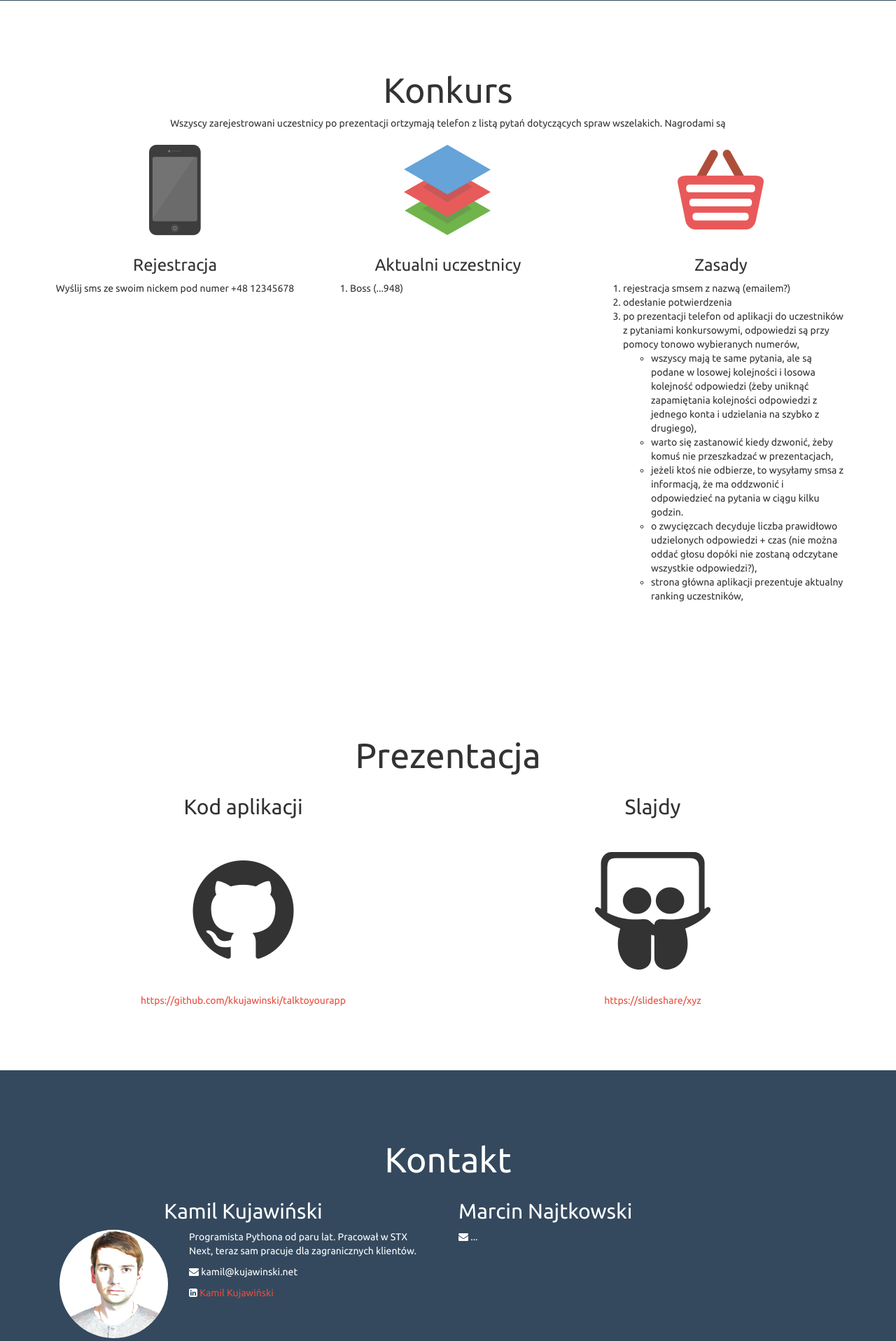
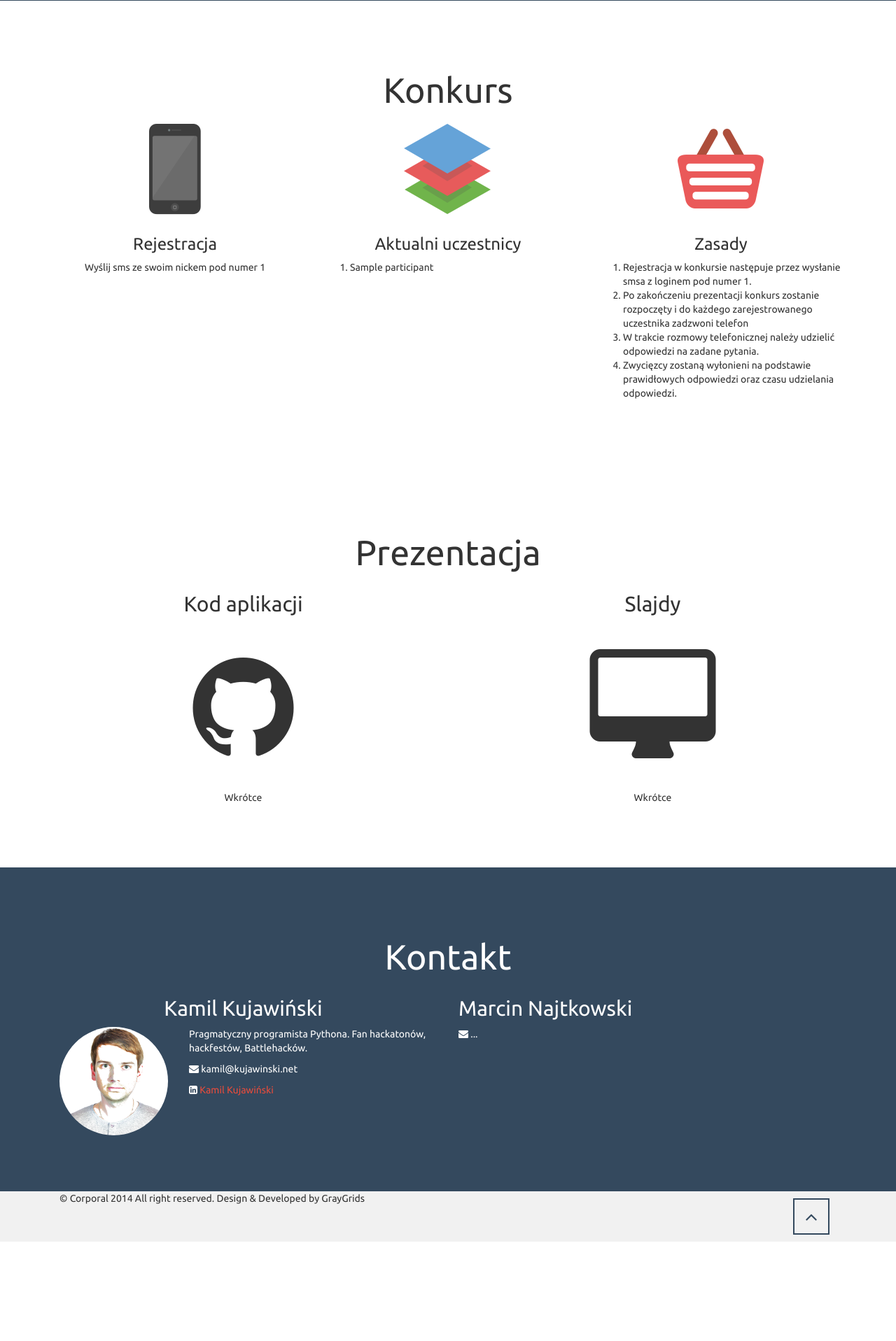
Before and after one commit to kkujawinski/talktoyourapp, a Python web app: template home/jinja2/home/home.html in a window 1280 px wide. Shown: the part 636-2553 px from the top of the page at 70% size. After the commit the page ends 2411 px from the top, so only its background shows below. Run offline with Jinja, Linux system fonts and the light colour scheme; the template is opened without the code that fills it: most values are stand-ins (such as "Sample title", 1, 10 or a date in 2020); some libraries are stand-ins or nearby versions.

Commit message:
Template updates

```diff
--- a/home/jinja2/home/home.html
+++ b/home/jinja2/home/home.html
@@ -90,13 +90,11 @@
         <div class="container text-center">
             <div class="row">
                 <h1 class="title">Konkurs</h1>
-                <p>Wszyscy zarejestrowani uczestnicy po prezentacji ortzymają telefon z listą pytań dotyczących spraw wszelakich. Nagrodami są</p>
-
                 <div class="col-lg-4 col-md-4 col-sm-4 col-xs-12">
                     <div class="service-item">
                         <img src="{{ static('assets/img/services/responsive.png') }}" alt="">
                         <h3>Rejestracja</h3>
-                        <p>Wyślij sms ze swoim nickem pod numer +48 12345678</p>
+                        <p>Wyślij sms ze swoim nickem pod numer {{ phone_number }}</p>
                     </div>
                 </div>
                 <div class="col-lg-4 col-md-4 col-sm-4 col-xs-12">
@@ -104,7 +102,9 @@
                         <img src="{{ static('assets/img/services/bs3.png') }}" alt="">
                         <h3>Aktualni uczestnicy</h3>
                         <ol class="text-left">
-                            <li>Boss (...948)</li>
+                            {% for participant in participants %}
+                                <li>{{ participant }}</li>
+                            {% endfor %}
                         </ol>
                     </div>
                 </div>
@@ -113,17 +113,10 @@
                         <img src="{{ static('assets/img/services/free.png') }}" alt="">
                         <h3>Zasady</h3>
                         <ol class="text-left">
-                            <li>rejestracja smsem z nazwą (emailem?)</li>
-                            <li>odesłanie potwierdzenia</li>
-                            <li>po prezentacji telefon od aplikacji do uczestników z pytaniami konkursowymi, odpowiedzi są przy pomocy tonowo wybieranych numerów,
-                                <ul>
-                                    <li>wszyscy mają te same pytania, ale są podane w losowej kolejności i losowa kolejność odpowiedzi (żeby uniknąć zapamiętania kolejności odpowiedzi z jednego konta i udzielania na szybko z drugiego),</li>
-                                    <li>warto się zastanowić kiedy dzwonić, żeby komuś nie przeszkadzać w prezentacjach,</li>
-                                    <li>jeżeli ktoś nie odbierze, to wysyłamy smsa z informacją, że ma oddzwonić i odpowiedzieć na pytania w ciągu kilku godzin.</li>
-                                    <li>o zwycięzcach decyduje liczba prawidłowo udzielonych odpowiedzi + czas (nie można oddać głosu dopóki nie zostaną odczytane wszystkie odpowiedzi?),</li>
-                                    <li>strona główna aplikacji prezentuje aktualny ranking uczestników,</li>
-                                </ul>
-                            </li>
+                            <li>Rejestracja w konkursie następuje przez wysłanie smsa z loginem pod numer {{ phone_number }}.</li>
+                            <li>Po zakończeniu prezentacji konkurs zostanie rozpoczęty i do każdego zarejestrowanego uczestnika zadzwoni telefon</li>
+                            <li>W trakcie rozmowy telefonicznej należy udzielić odpowiedzi na zadane pytania.</li>
+                            <li>Zwycięzcy zostaną wyłonieni na podstawie prawidłowych odpowiedzi oraz czasu udzielania odpowiedzi.</li>
                         </ol>
                     </div>
                 </div>
@@ -142,14 +135,17 @@
                         <div style="font-size: 12em;">
                             <i class="fa fa-github"></i>
                         </div>
+                        Wkrótce
+                        {#
                         <a href="https://github.com/kkujawinski/talktoyourapp">https://github.com/kkujawinski/talktoyourapp</a>
+                        #}
                     </div>
                     <div class="col-sm-6 col-xs-12">
                         <h2>Slajdy</h2>
                         <div style="font-size: 12em;">
-                            <i class="fa fa-slideshare"></i>
+                            <i class="fa fa-desktop"></i>
                         </div>
-                        <a href="">https://slideshare/xyz</a>
+                        Wkrótce
                         <p>
                     </div>
                 </div>
@@ -166,7 +162,7 @@
                     <h2>Kamil Kujawiński</h2>
                     <img src="{{ static('assets/img/kkujawinski_avatar.png') }}" alt="" class="col-md-4 col-sm-5 col-sm-offset-0 col-xs-4 col-xs-offset-4 img-circle">
                     <div class="col-md-8 col-sm-7 col-xs-12 text-left">
-                        <p>Programista Pythona od paru lat. Pracował w STX Next, teraz sam pracuje dla zagranicznych klientów.</p>
+                        <p>Pragmatyczny programista Pythona. Fan hackatonów, hackfestów, Battlehacków.</p>
                         <p><i class="fa fa-envelope"></i> kamil@kujawinski.net</p>
                         <p><i class="fa fa-linkedin-square"></i> <a href="https://pl.linkedin.com/in/kkujawinski">Kamil Kujawiński</a></p>
                     </div>
@@ -182,7 +178,7 @@
     <div id="copyright">
         <div class="container">
             <div class="col-md-10">
-                <p>© Corporal 2014 All right reserved. Design & Developed by <a href="http://graygrids.com">GrayGrids</a></p>
+                <p>© Corporal 2014 All right reserved. Design &amp; Developed by <a href="http://graygrids.com">GrayGrids</a></p>
             </div>
             <div class="col-md-2">
                 <span class="to-top pull-right"><a href="#hero-area"><i class="fa fa-angle-up fa-2x"></i></a></span>
--- a/home/views.py
+++ b/home/views.py
@@ -1,5 +1,9 @@
 from django.shortcuts import render
+from django.conf import settings
+
+from participants.models import Participant
 
 
 def home(request):
-    return render(request, 'home/home.html')
+    context = {'phone_number': settings.TWILIO_NUMBER, 'participants': Participant.objects.all()}
+    return render(request, 'home/home.html', context=context)
```
Also changed, not shown: ivr/views.py (+15 -3 lines).
